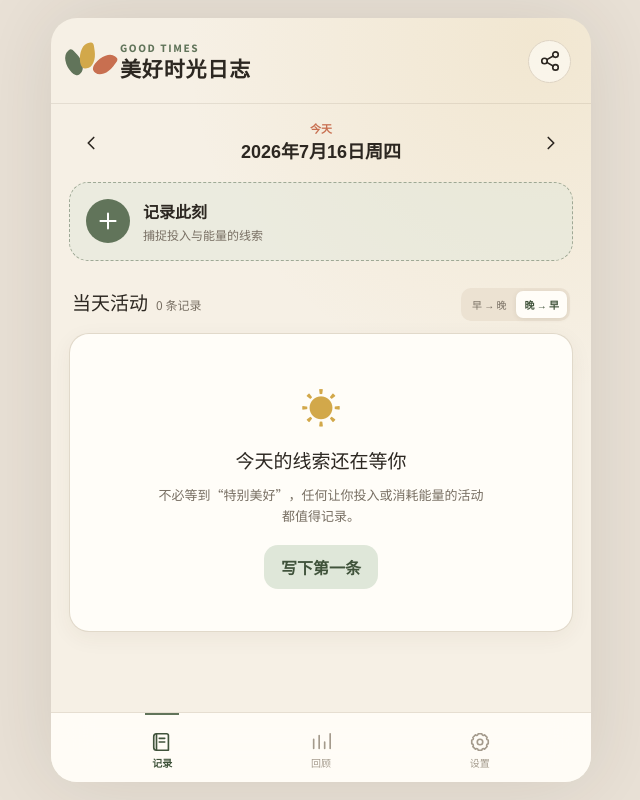
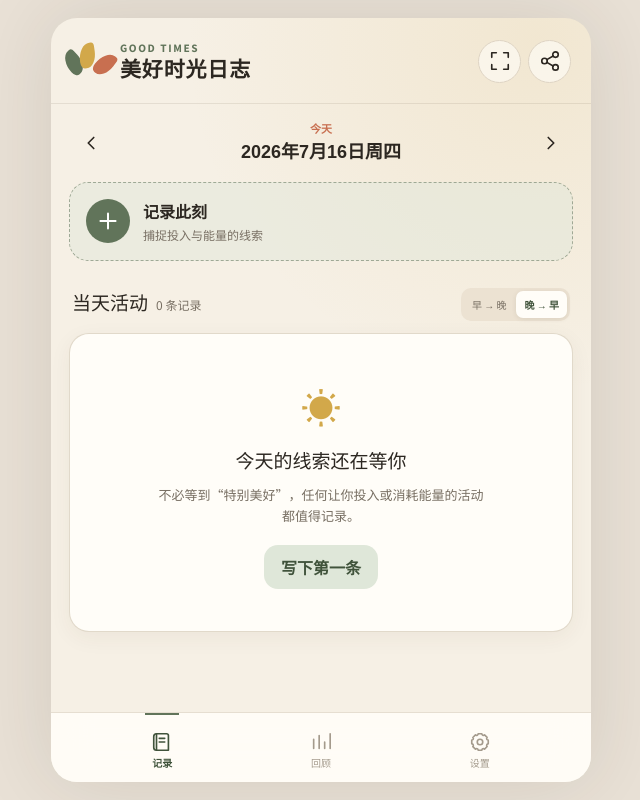
Before and after one commit to IFriendA/good_times, a Next.js app: page / in a window 1280 px wide. Shown: the whole page, without its empty margins (319-959 px from the left). Built offline with nearby package versions, Linux system fonts and the light colour scheme.

Commit message:
Keep inline editing in place and add fullscreen controls

```diff
--- a/app/components/Icons.tsx
+++ b/app/components/Icons.tsx
@@ -63,3 +63,9 @@ export const EyeOffIcon = (props: IconProps) => (
 export const CloseIcon = (props: IconProps) => (
   <Svg {...props}><path d="m6 6 12 12M18 6 6 18" /></Svg>
 );
+export const FullscreenIcon = (props: IconProps) => (
+  <Svg {...props}><path d="M8 3H3v5M16 3h5v5M8 21H3v-5M16 21h5v-5" /></Svg>
+);
+export const ExitFullscreenIcon = (props: IconProps) => (
+  <Svg {...props}><path d="M3 8h5V3M21 8h-5V3M3 16h5v5M21 16h-5v5" /></Svg>
+);
--- a/app/globals.css
+++ b/app/globals.css
@@ -107,7 +107,6 @@ button:disabled { cursor: not-allowed; opacity: .45; }
 .header-action {
   width: 43px;
   height: 43px;
-  margin-left: auto;
   border: 1px solid var(--line);
   border-radius: 50%;
   display: grid;
@@ -115,6 +114,7 @@ button:disabled { cursor: not-allowed; opacity: .45; }
   background: rgba(255, 253, 248, .62);
   cursor: pointer;
 }
+.header-actions { margin-left: auto; display: flex; align-items: center; gap: 7px; }
 
 .page-section { padding: 22px 18px 10px; }
 .page-section--journal { padding-top: 16px; }
--- a/app/page.tsx
+++ b/app/page.tsx
@@ -9,6 +9,8 @@ import {
   ChevronLeftIcon,
   ChevronRightIcon,
   DownloadIcon,
+  ExitFullscreenIcon,
+  FullscreenIcon,
   JournalIcon,
   PlusIcon,
   SettingsIcon,
@@ -96,6 +98,7 @@ export default function Home() {
   const [shareStyle, setShareStyle] = useState<ShareStyle>("simple");
   const [previewUrl, setPreviewUrl] = useState("");
   const [previewLoading, setPreviewLoading] = useState(false);
+  const [isFullscreen, setIsFullscreen] = useState(false);
   const fileInputRef = useRef<HTMLInputElement>(null);
   const previewBlobRef = useRef<Blob | null>(null);
   const toastTimerRef = useRef<ReturnType<typeof setTimeout> | null>(null);
@@ -111,6 +114,19 @@ export default function Home() {
       .then(setEntries)
       .catch(() => setToast("读取本地记录失败，请刷新后重试"))
       .finally(() => setLoading(false));
+  }, []);
+
+  useEffect(() => {
+    function syncFullscreenState() {
+      const fullscreenDocument = document as Document & { webkitFullscreenElement?: Element | null };
+      setIsFullscreen(Boolean(document.fullscreenElement ?? fullscreenDocument.webkitFullscreenElement));
+    }
+    document.addEventListener("fullscreenchange", syncFullscreenState);
+    document.addEventListener("webkitfullscreenchange", syncFullscreenState);
+    return () => {
+      document.removeEventListener("fullscreenchange", syncFullscreenState);
+      document.removeEventListener("webkitfullscreenchange", syncFullscreenState);
+    };
   }, []);
 
   useEffect(() => {
@@ -272,13 +288,7 @@ export default function Home() {
   }
 
   function handleEditorAnimationEnd(entryId: string, expanded: boolean) {
-    if (expanded) {
-      document.querySelector<HTMLElement>(`[data-entry-id="${entryId}"]`)?.scrollIntoView({
-        block: "nearest",
-        behavior: "smooth",
-      });
-      return;
-    }
+    if (expanded) return;
     if (editingId !== entryId) return;
 
     const nextEntry = pendingEdit;
@@ -448,6 +458,30 @@ export default function Home() {
     setForm(EMPTY_FORM);
   }
 
+  async function toggleFullscreen() {
+    const fullscreenDocument = document as Document & {
+      webkitExitFullscreen?: () => Promise<void> | void;
+      webkitFullscreenElement?: Element | null;
+    };
+    const root = document.documentElement as HTMLElement & {
+      webkitRequestFullscreen?: () => Promise<void> | void;
+    };
+    const activeElement = document.fullscreenElement ?? fullscreenDocument.webkitFullscreenElement;
+
+    try {
+      if (activeElement) {
+        if (document.exitFullscreen) await document.exitFullscreen();
+        else if (fullscreenDocument.webkitExitFullscreen) await fullscreenDocument.webkitExitFullscreen();
+        return;
+      }
+      if (root.requestFullscreen) await root.requestFullscreen();
+      else if (root.webkitRequestFullscreen) await root.webkitRequestFullscreen();
+      else showToast("当前浏览器不支持网页全屏，可尝试添加到手机主屏幕");
+    } catch {
+      showToast("当前浏览器暂时无法进入全屏");
+    }
+  }
+
   if (!selectedDate) {
     return <main className="app-shell app-shell--loading">正在翻开日志…</main>;
   }
@@ -464,11 +498,16 @@ export default function Home() {
           <p className="eyebrow">GOOD TIMES</p>
           <h1>美好时光日志</h1>
         </div>
-        {activeTab === "journal" && (
-          <button className="header-action" type="button" onClick={openShare} aria-label="分享当天记录">
-            <ShareIcon />
+        <div className="header-actions">
+          <button className="header-action" type="button" onClick={toggleFullscreen} aria-label={isFullscreen ? "退出全屏" : "进入全屏"}>
+            {isFullscreen ? <ExitFullscreenIcon /> : <FullscreenIcon />}
           </button>
-        )}
+          {activeTab === "journal" && (
+            <button className="header-action" type="button" onClick={openShare} aria-label="分享当天记录">
+              <ShareIcon />
+            </button>
+          )}
+        </div>
       </header>
 
       {activeTab === "journal" && (
```
